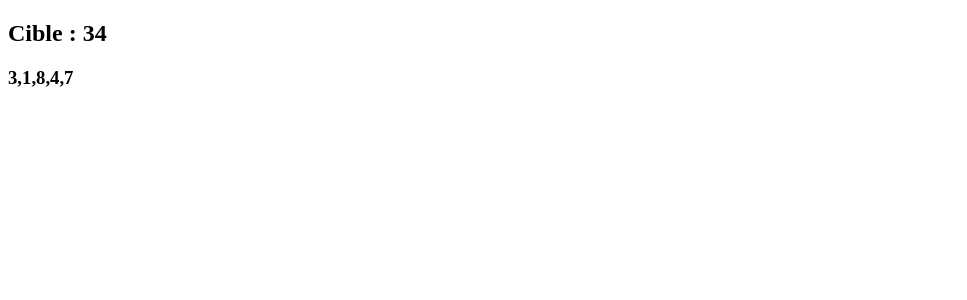
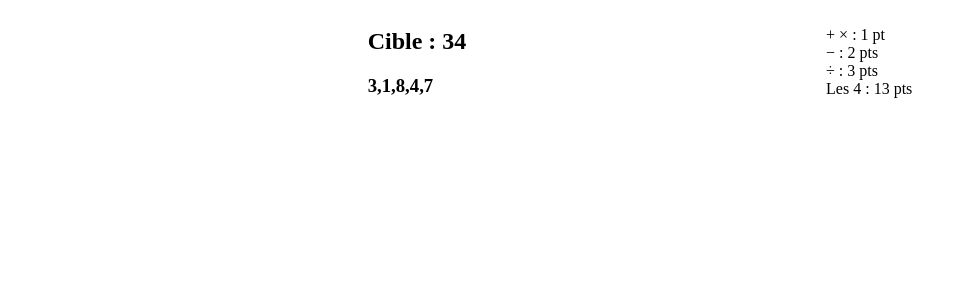
Before and after one commit to vvvictoire/mathasolve, an Angular app in the folder mathasolve/: page / in a window 1280 px wide. Shown: the top 300 px of the page, without its empty margins (0-967 px from the left). Built offline with nearby package versions, Linux system fonts and the light colour scheme.

Commit message:
display the scores

```diff
--- a/mathasolve/src/app/app.component.css
+++ b/mathasolve/src/app/app.component.css
@@ -0,0 +1,5 @@
+.flex-container {
+    display: flex;
+    justify-content: space-evenly;
+    align-items: center;
+}
--- a/mathasolve/src/app/app.component.html
+++ b/mathasolve/src/app/app.component.html
@@ -1 +1,3 @@
-<app-number-display></app-number-display>
+<div class="flex-container">
+    <app-number-display></app-number-display><app-rules></app-rules>
+</div>
--- a/mathasolve/src/app/app.module.ts
+++ b/mathasolve/src/app/app.module.ts
@@ -4,11 +4,13 @@ import { BrowserModule } from '@angular/platform-browser';
 import { AppRoutingModule } from './app-routing.module';
 import { AppComponent } from './app.component';
 import { NumberDisplayComponent } from './number-display/number-display.component';
+import { RulesComponent } from './rules/rules.component';
 
 @NgModule({
   declarations: [
     AppComponent,
-    NumberDisplayComponent
+    NumberDisplayComponent,
+    RulesComponent
   ],
   imports: [
     BrowserModule,
--- /dev/null
+++ b/mathasolve/src/app/rules/rules.component.html
@@ -0,0 +1,4 @@
++ × : 1 pt<br/>
+− : 2 pts<br/>
+÷ : 3 pts<br/>
+Les 4 : 13 pts<br/>
--- /dev/null
+++ b/mathasolve/src/app/rules/rules.component.ts
@@ -0,0 +1,15 @@
+import { Component, OnInit } from '@angular/core';
+
+@Component({
+  selector: 'app-rules',
+  templateUrl: './rules.component.html',
+  styleUrls: ['./rules.component.css']
+})
+export class RulesComponent implements OnInit {
+
+  constructor() { }
+
+  ngOnInit(): void {
+  }
+
+}
```
Also changed, not shown: mathasolve/src/app/rules/rules.component.css (added), 1 other file (tests, documents, lock files or other folders).
